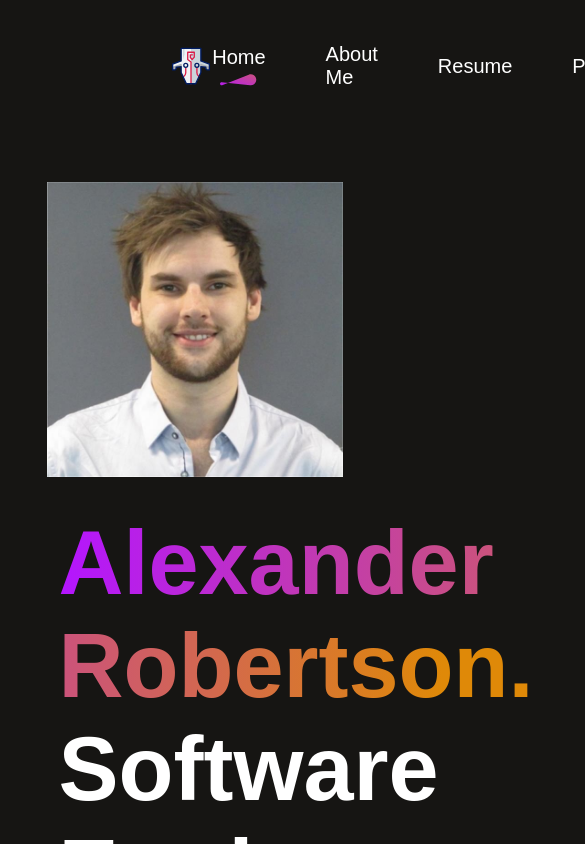
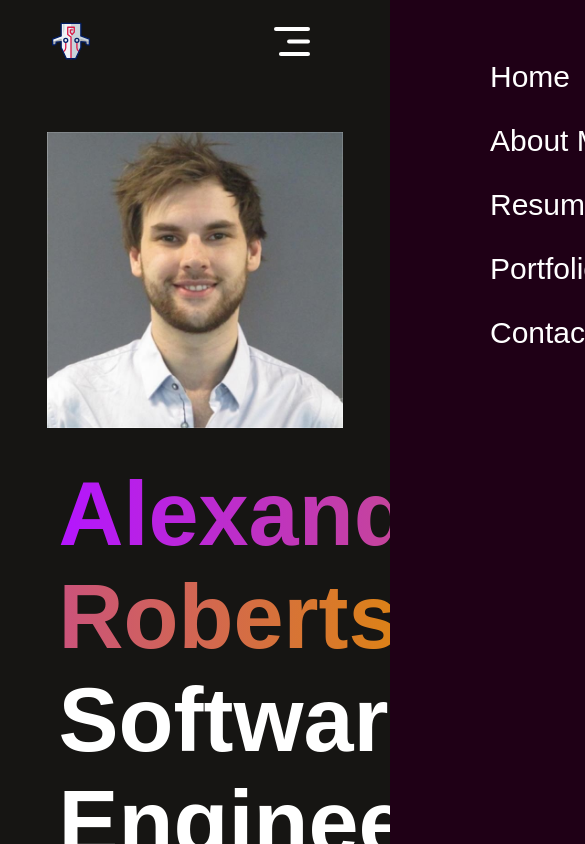
Before and after one commit to CandyXandy/CandyXandy.github.io, a React (Vite) app: page / in a window 390 px wide. Shown: the top 844 px of the page, 585 px wide, since content can reach past the window. Built offline with nearby package versions, Linux system fonts and the light colour scheme; a web font is replaced by a local one.

Commit message:
[FEAT] navbar on side for mobile, more to come.

```diff
--- a/src/Components/Navbar/Navbar.css
+++ b/src/Components/Navbar/Navbar.css
@@ -48,3 +48,52 @@
     text-decoration: none;
     color: white;
 }
+
+.nav-mob-close {
+    display: none;
+}
+
+@media(max-width: 768px) {
+    .navbar {
+        margin: 20px 50px;
+    }
+
+    .nav-connect {
+        display: none;
+    }
+
+    .nav-mob-open {
+        display: block;
+        position: relative;
+        right: 30px;
+    }
+
+    .nav-mob-close {
+        display: block;
+        position: relative;
+        top: 30px;
+        left: 290px;
+        width: 30px;
+    }
+
+    .nav-menu {
+        position: fixed;
+        flex-direction: column;
+        align-items: start;
+        top: 0;
+        gap: 30px;
+        background-color: #1F0016;
+        width: 350px;
+        height: 100%;
+        z-index: 2;
+        transition: right 0.5s;
+        right: -350px;
+    }
+
+    .nav-menu li {
+        font-size: 30px;
+        padding-left: 100px;
+        flex-direction: row;
+        gap: 20px;
+    }
+}
--- a/src/Components/Navbar/Navbar.tsx
+++ b/src/Components/Navbar/Navbar.tsx
@@ -1,17 +1,30 @@
-import React from 'react';
+import React, { useRef } from 'react';
 import './Navbar.css'
 import logo from "../../assets/logo.svg"
 import underline from '../../assets/nav_underline.svg'
 import AnchorLink from 'react-anchor-link-smooth-scroll'
+import menuOpen from '../../assets/menu_open.svg'
+import menuClose from '../../assets/menu_close.svg'
 
 const Navbar = () => {
 
     const [menu, setMenu] = React.useState("home");
+    const menuRef = React.useRef<HTMLUListElement | null>(null);
+
+    const openMenu = () => {
+        menuRef.current!.style.right = "0";
+    }
+
+    const closeMenu = () => {
+        menuRef.current!.style.right = "-350px";
+    }
 
     return (
         <div className='navbar'>
             <img id="logoPic" src={logo} alt="A small version of Alexander's headshot." />
-            <ul className="nav-menu">
+            <img src={menuOpen} onClick={openMenu} alt='' className='nav-mob-open' />
+            <ul ref={menuRef} className="nav-menu">
+                <img src={menuClose} onClick={closeMenu} alt="" className="nav-mob-close" />
                 <li><AnchorLink className='anchor-link' href='#home'><p onClick={() => setMenu("home")}>Home</p></AnchorLink>{menu === "home" ? <img src={underline} alt='' /> : <></>}</li>
                 <li><AnchorLink className='anchor-link' offset={50} href='#about'><p onClick={() => setMenu("about")}>About Me</p></AnchorLink>{menu === "about" ? <img src={underline} alt='' /> : <></>}</li>
                 <li><AnchorLink className='anchor-link' offset={50} href='#resume'><p onClick={() => setMenu("resume")}>Resume</p></AnchorLink>{menu === "resume" ? <img src={underline} alt='' /> : <></>}</li>
```
